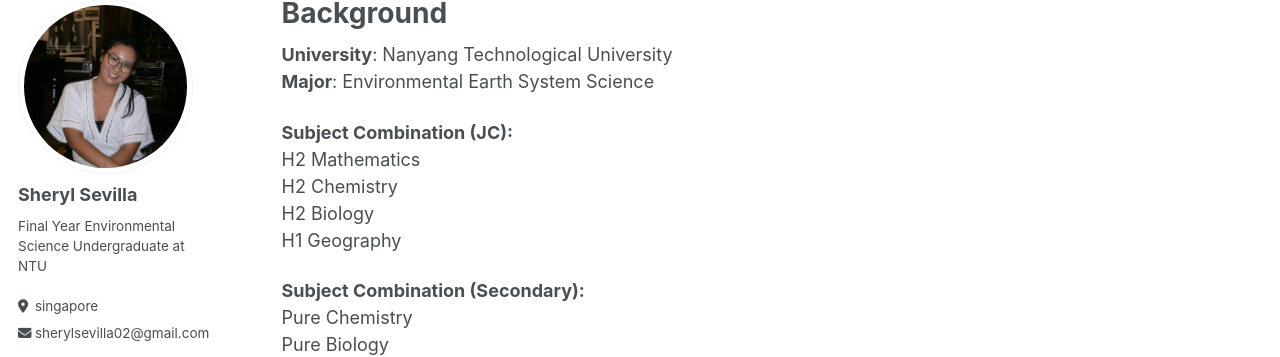
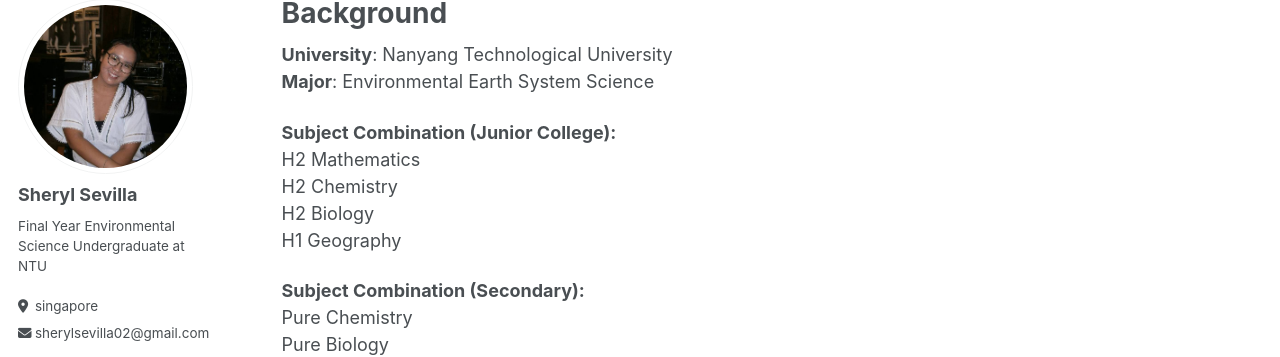
Before and after one commit to teachsheryl/teachsheryl.github.io, a Jekyll site: the page built from _pages/background.md, in a window 1280 px wide. Shown: the part 107-464 px from the top of the page. Built offline with Jekyll 4.4.1, drawn with Linux system fonts in a browser that asks for light colours.

Commit message:
Update background.md

```diff
--- a/_pages/background.md
+++ b/_pages/background.md
@@ -7,7 +7,7 @@ permalink: /background/
 **University**: Nanyang Technological University
 **Major**: Environmental Earth System Science
 
-**Subject Combination (JC):**
+**Subject Combination (Junior College):**
 H2 Mathematics
 H2 Chemistry
 H2 Biology
```
